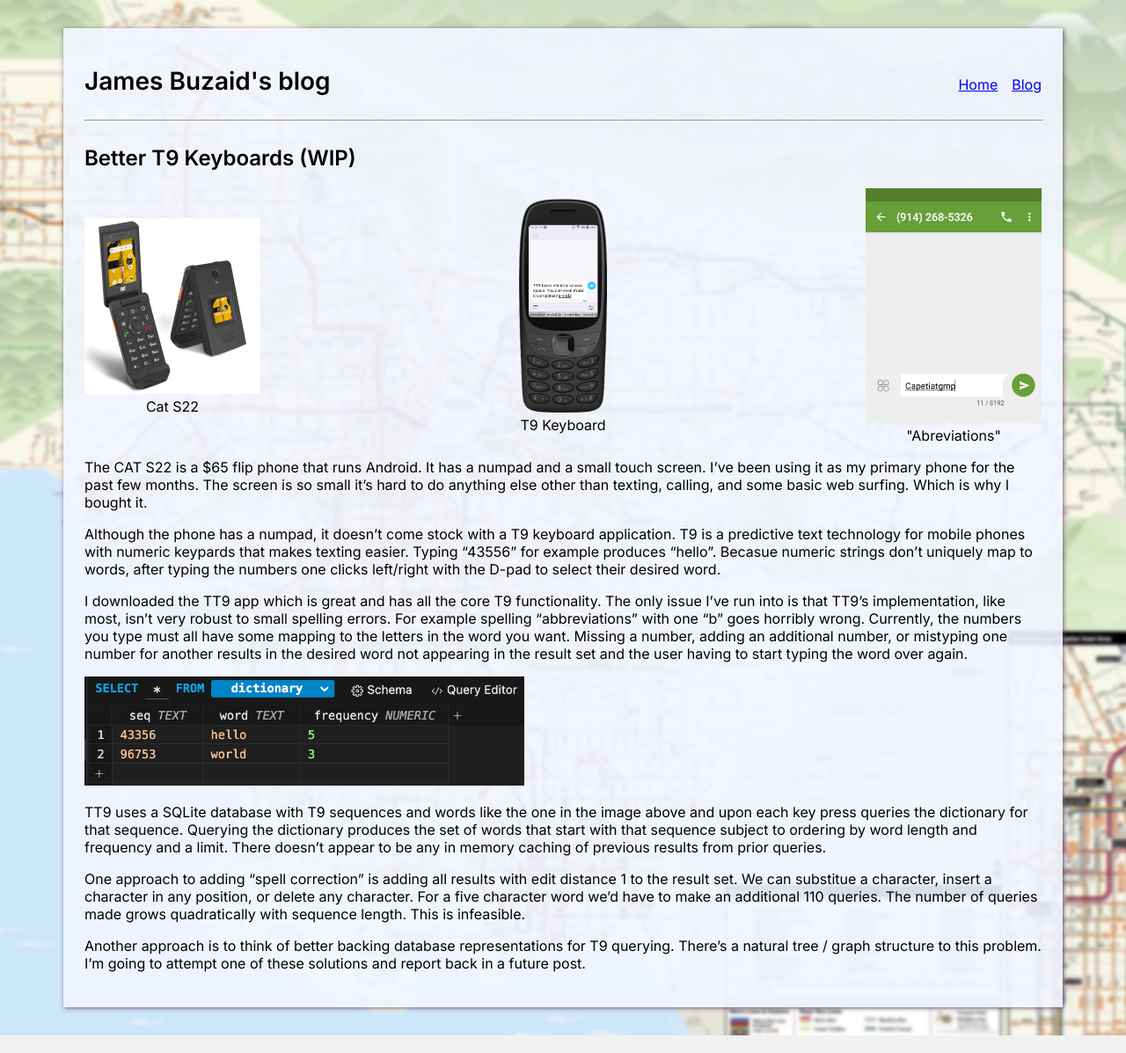
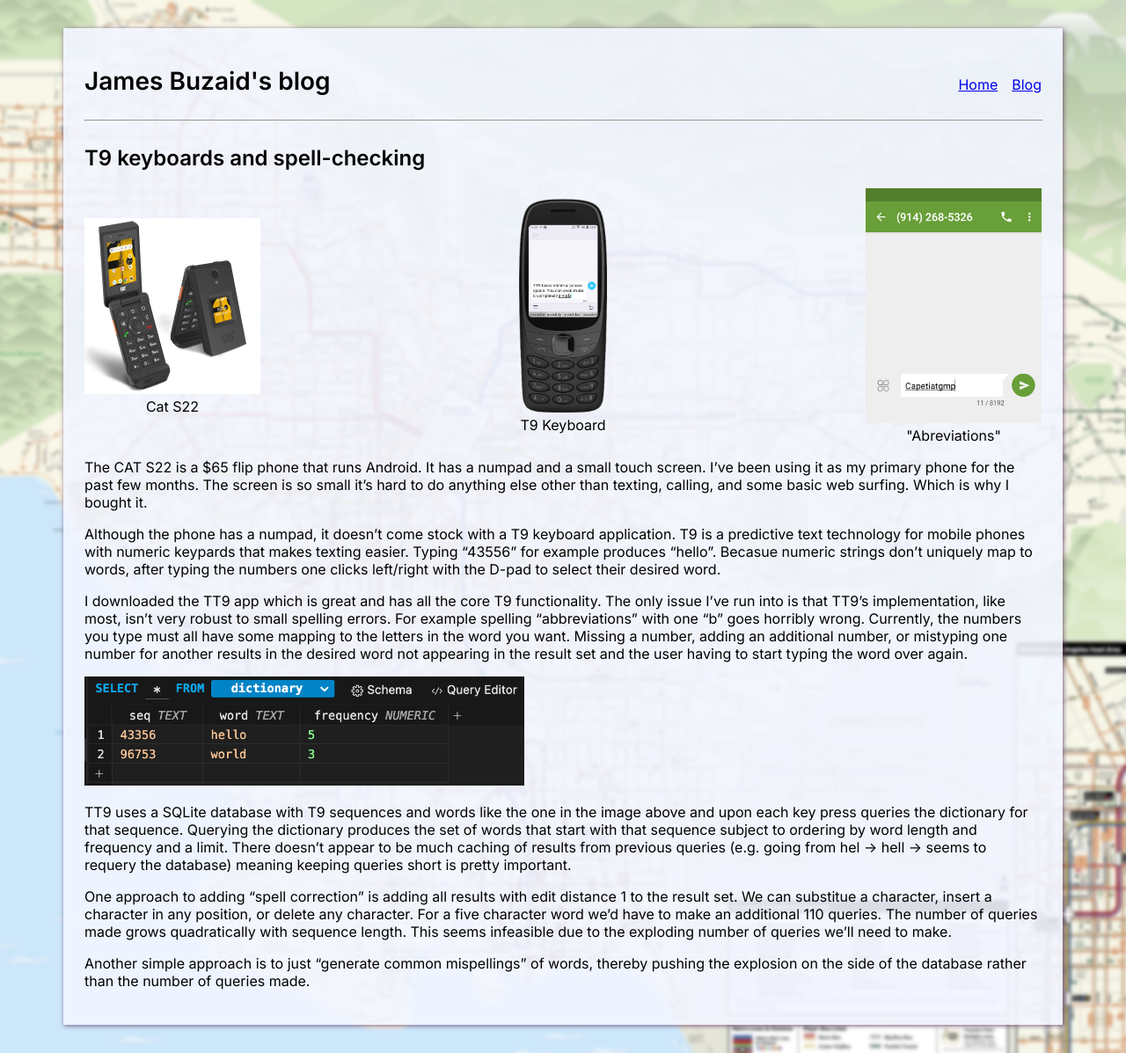
Before and after one commit to buzaidj/buzaidj.github.io, a Jekyll site: the page built from _posts/2024-09-12-better-t9-ideas.markdown, in a window 1280 px wide. Shown: the whole page at 88% size. Built offline with Jekyll 4.4.1, drawn with Linux system fonts in a browser that asks for light colours.

Commit message:
new para

```diff
--- a/_posts/2024-09-12-better-t9-ideas.markdown
+++ b/_posts/2024-09-12-better-t9-ideas.markdown
@@ -1,6 +1,6 @@
 ---
 layout: post
-title:  "Better T9 Keyboards (WIP)"
+title:  "T9 keyboards and spell-checking"
 date:   2024-10-11 08:05:00 -0700
 categories: t9 keyboard ml algorithms data-structures
 permalink: /better-t9/
@@ -29,8 +29,8 @@
 
 ![t9 example](/assets/t9_db_example.png){: width="500" }
 
-TT9 uses a SQLite database with T9 sequences and words like the one in the image above and upon each key press queries the dictionary for that sequence. Querying the dictionary produces the set of words that start with that sequence subject to ordering by word length and frequency and a limit. There doesn't appear to be any in memory caching of previous results from prior queries.
+TT9 uses a SQLite database with T9 sequences and words like the one in the image above and upon each key press queries the dictionary for that sequence. Querying the dictionary produces the set of words that start with that sequence subject to ordering by word length and frequency and a limit. There doesn't appear to be much caching of results from previous queries (e.g. going from hel -> hell -> seems to requery the database) meaning keeping queries short is pretty important.
 
-One approach to adding "spell correction" is adding all results with edit distance 1 to the result set. We can substitue a character, insert a character in any position, or delete any character. For a five character word we'd have to make an additional 110 queries. The number of queries made grows quadratically with sequence length. This is infeasible.
+One approach to adding "spell correction" is adding all results with edit distance 1 to the result set. We can substitue a character, insert a character in any position, or delete any character. For a five character word we'd have to make an additional 110 queries. The number of queries made grows quadratically with sequence length. This seems infeasible due to the exploding number of queries we'll need to make.
 
-Another approach is to think of better backing database representations for T9 querying. There's a natural tree / graph structure to this problem. I'm going to attempt one of these solutions and report back in a future post.
+Another simple approach is to just "generate common mispellings" of words, thereby pushing the explosion on the side of the database rather than the number of queries made.
```
